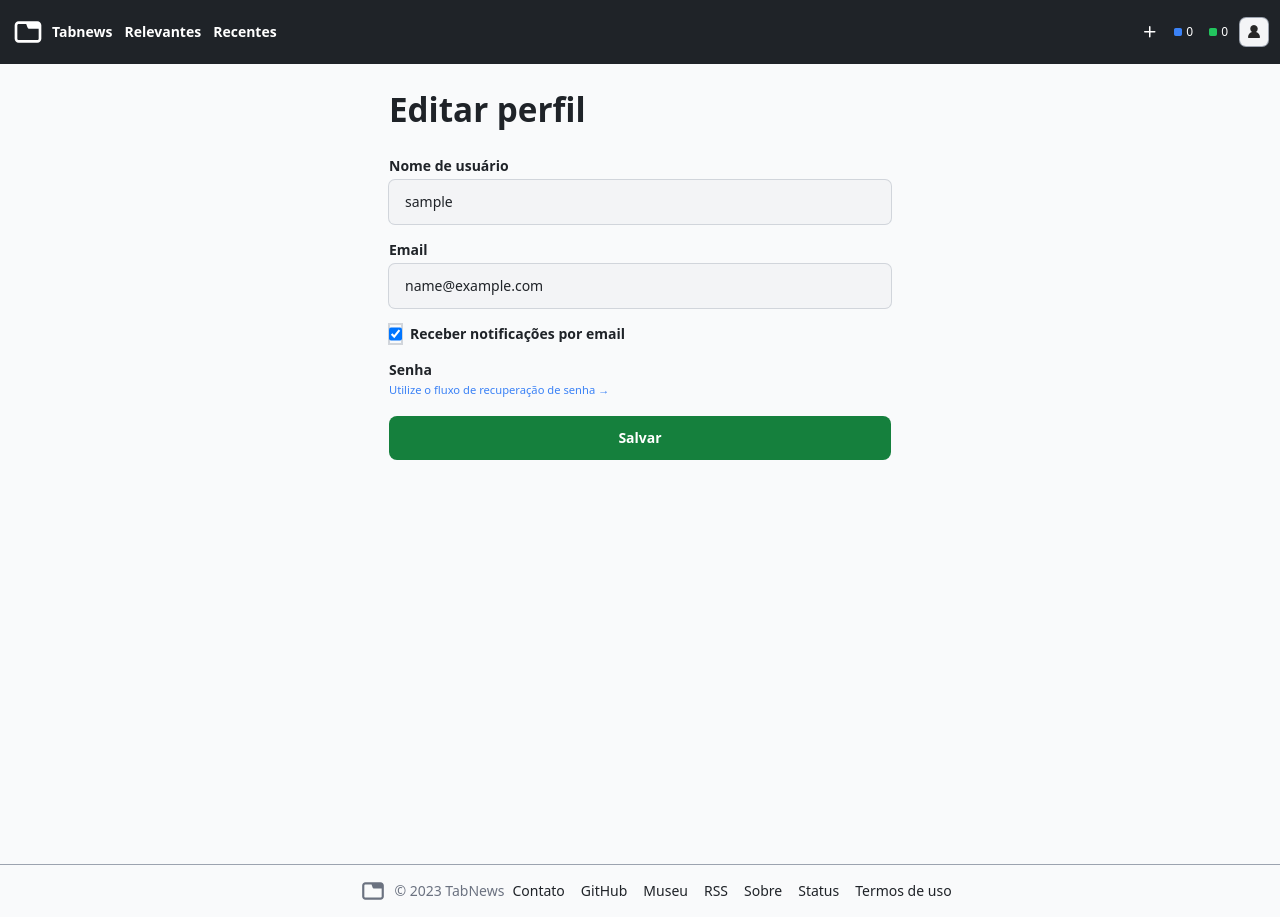
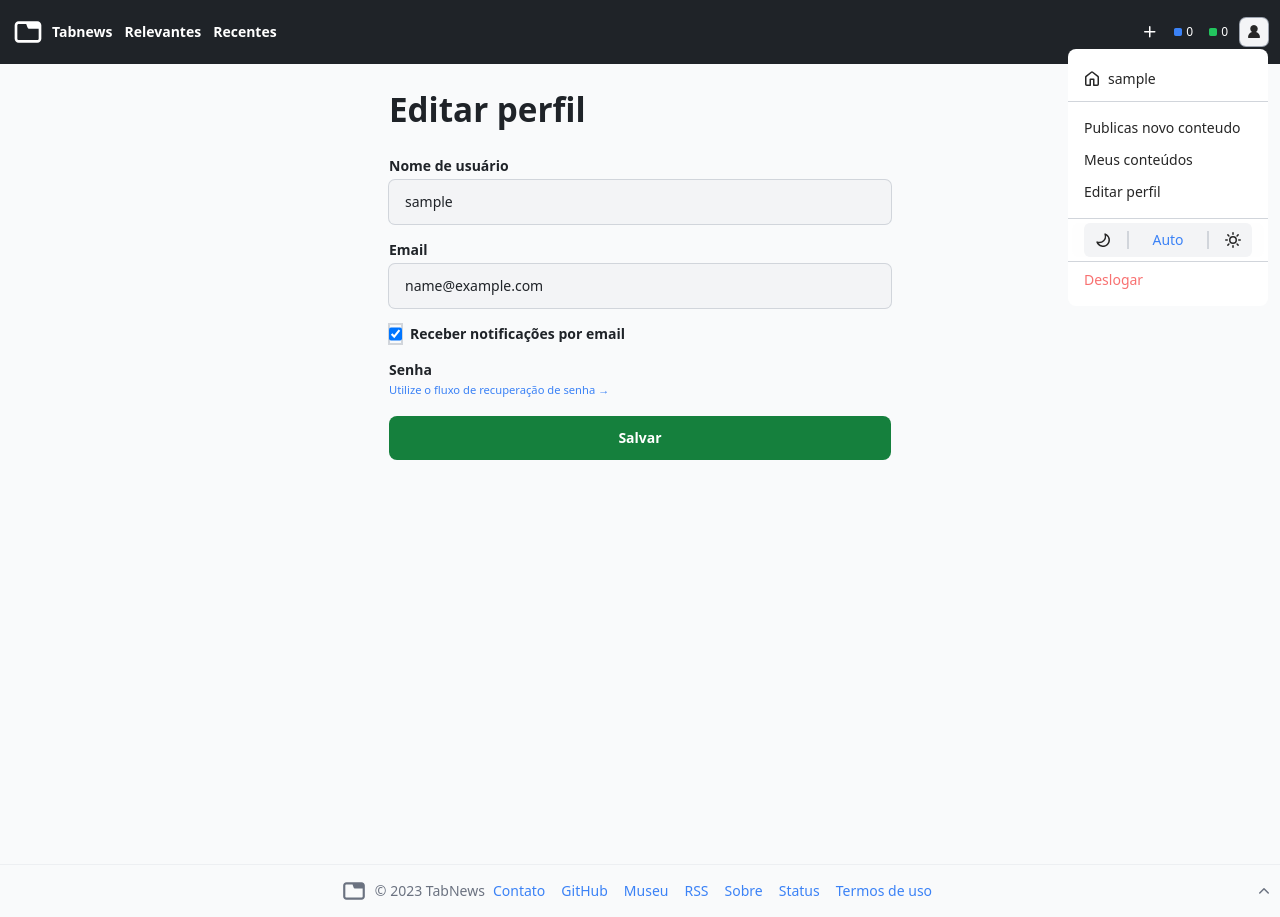
Before and after one commit to Ilopesr/tabnew-django, a Django app: page /perfil/ in a window 1280 px wide. Run offline with Django 4.2, Linux system fonts and the light colour scheme; the visitor is signed in with stand-in values (Sample User, id 1); style sheets or scripts are compiled from the project's sources; some libraries are stand-ins or nearby versions.

Commit message:
feature:dark-mode activated

```diff
--- a/templates/components/footer.html
+++ b/templates/components/footer.html
@@ -1,17 +1,13 @@
-<footer class="w-full border-t-[1px] border-gray-400 text-dark">
+<footer class="w-full border-t-[1px] border-gray-300 border-opacity-30 text-dark flex items-end sm:items-center">
     <div class="container mx-auto flex flex-col sm:flex-row items-center justify-center gap-0 sm:gap-2">
         <div class="w-full sm:w-auto order-2 sm:order-none flex flex-row items-center justify-center pb-4 sm:p-0">
             <div class="pl-8 flex-1 text-gray-500 flex items-center justify-center gap-2 text-md  text-sm">
                 <svg stroke="currentColor" fill="none" stroke-width="0" viewBox="0 0 24 24" height="26" width="26" xmlns="http://www.w3.org/2000/svg"><path fill-rule="evenodd" clip-rule="evenodd" d="M18.9999 4C20.6568 4 21.9999 5.34315 21.9999 7V17C21.9999 18.6569 20.6568 20 18.9999 20H4.99994C3.34308 20 1.99994 18.6569 1.99994 17V7C1.99994 5.34315 3.34308 4 4.99994 4H18.9999ZM19.9999 9.62479H13C12.4478 9.62479 11.8442 9.20507 11.652 8.68732L10.6542 6H4.99994C4.44765 6 3.99994 6.44772 3.99994 7V17C3.99994 17.5523 4.44765 18 4.99994 18H18.9999C19.5522 18 19.9999 17.5523 19.9999 17V9.62479Z" fill="currentColor"></path></svg>
                 <p>&copy; 2023 TabNews</p>
             </div>
-            <div class="sm:hidden flex-3 w-10 items-center pr-2">
-                <button onclick="window.scrollTo({top:0, behavior:'smooth'})" >
-                    <svg aria-hidden="true" focusable="false" role="img" class="octicon octicon-chevron-up" viewBox="0 0 16 16" width="16" height="16" fill="currentColor" style="display: inline-block; user-select: none; vertical-align: text-bottom; overflow: visible;"><path d="M3.22 10.53a.749.749 0 0 1 0-1.06l4.25-4.25a.749.749 0 0 1 1.06 0l4.25 4.25a.749.749 0 1 1-1.06 1.06L8 6.811 4.28 10.53a.749.749 0 0 1-1.06 0Z"></path></svg>
-                </button>
-            </div>
+
         </div>
-        <nav class="order-1 sm:order-none  flex justify-center  py-4  flex flex-wrap gap-4 list-none text-sm ">
+        <nav class="order-1 sm:order-none  flex justify-center  py-4  flex flex-wrap gap-4 list-none text-sm text-blue-500">
             <li>Contato</li>
             <li>GitHub</li>
             <li>Museu</li>
@@ -20,6 +16,11 @@
             <li>Status</li>
             <li>Termos de uso</li>
         </nav>
+
     </div>
-
+    <div class="order-3 w-10 flex items-center justify-end pr-2 text-gray-500 pb-5 sm:pb-0">
+        <button onclick="window.scrollTo({top:0, behavior:'smooth'})" >
+            <svg aria-hidden="true" focusable="false" role="img" class="octicon octicon-chevron-up" viewBox="0 0 16 16" width="16" height="16" fill="currentColor" style="display: inline-block; user-select: none; vertical-align: text-bottom; overflow: visible;"><path d="M3.22 10.53a.749.749 0 0 1 0-1.06l4.25-4.25a.749.749 0 0 1 1.06 0l4.25 4.25a.749.749 0 1 1-1.06 1.06L8 6.811 4.28 10.53a.749.749 0 0 1-1.06 0Z"></path></svg>
+        </button>
+    </div>
 </footer>
--- a/templates/components/navbar.html
+++ b/templates/components/navbar.html
@@ -1,4 +1,5 @@
-<header class="bg-dark w-full">
+{% load static %}
+<header class="bg-dark dark:bg-[##30363d] w-full">
     <div class="px-3 py-4 flex flex-row gap-3 items-center justify-between text-white">
         <div class="flex-2 flex items-center gap-2 font-bold text-sm">
             <svg stroke="currentColor" fill="none" stroke-width="0" viewBox="0 0 24 24" height="32" width="32" xmlns="http://www.w3.org/2000/svg"><path fill-rule="evenodd" clip-rule="evenodd" d="M18.9999 4C20.6568 4 21.9999 5.34315 21.9999 7V17C21.9999 18.6569 20.6568 20 18.9999 20H4.99994C3.34308 20 1.99994 18.6569 1.99994 17V7C1.99994 5.34315 3.34308 4 4.99994 4H18.9999ZM19.9999 9.62479H13C12.4478 9.62479 11.8442 9.20507 11.652 8.68732L10.6542 6H4.99994C4.44765 6 3.99994 6.44772 3.99994 7V17C3.99994 17.5523 4.44765 18 4.99994 18H18.9999C19.5522 18 19.9999 17.5523 19.9999 17V9.62479Z" fill="currentColor"></path></svg>
@@ -29,7 +30,7 @@
                 <p class="text-xs">{{request.user.tab_cash}}</p>
             </div>
             <div class="relative">
-            <details class="text-gray-400">
+                <details open class="text-gray-400">
                     <summary class="w-[28px] h-[28px] ring-[1px] ring-gray-400 rounded-md bg-gray-100 flex items-center justify-center">
                         <svg class="text-neutral-800" aria-hidden="true" focusable="false" role="img" class="octicon octicon-person-fill" viewBox="0 0 16 16" width="16" height="16" fill="currentColor" style="display: inline-block; user-select: none; vertical-align: text-bottom; overflow: visible;"><path d="M4.243 4.757a3.757 3.757 0 1 1 5.851 3.119 6.006 6.006 0 0 1 3.9 5.339.75.75 0 0 1-.715.784H2.721a.75.75 0 0 1-.714-.784 6.006 6.006 0 0 1 3.9-5.34 3.753 3.753 0 0 1-1.664-3.118Z"></path></svg>
                     </summary>
@@ -48,18 +49,22 @@
                             </ul>
                         </li>
                         <li>
-                        <div class="px-3 py-2 rounded-md text-sm cursor-pointer m-1 bg-gray-100 bg-opacity-10">
-                            <div class="py-1 rounded-md flex flex-row  bg-gray-100 divide-x-[1px] divide-gray-300">
-                            <button class="flex-1">
-                                    <svg aria-hidden="true" focusable="false" role="img" class="octicon octicon-moon" viewBox="0 0 16 16" width="16" height="16" fill="currentColor" style="display: inline-block; user-select: none; vertical-align: text-bottom; overflow: visible;"><path d="M9.598 1.591a.749.749 0 0 1 .785-.175 7.001 7.001 0 1 1-8.967 8.967.75.75 0 0 1 .961-.96 5.5 5.5 0 0 0 7.046-7.046.75.75 0 0 1 .175-.786Zm1.616 1.945a7 7 0 0 1-7.678 7.678 5.499 5.499 0 1 0 7.678-7.678Z"></path></svg>
+                            <div class="px-3 rounded-md text-sm cursor-pointer m-1 bg-gray-100 bg-opacity-10">
+                                <div class="rounded-md flex flex-row gap-1  bg-gray-100 ring-opacity-100">
+                                    <button id="switch-dark-mode" class="switch-dark-mode z-10 flex-1 rounded-md hover:bg-gray-200 bg-opacity-20">
+                                        <svg  aria-hidden="true" focusable="false" role="img" class="octicon octicon-moon " viewBox="0 0 16 16" width="16" height="16" fill="currentColor" style="display: inline-block; user-select: none; vertical-align: text-bottom; overflow: visible;"><path d="M9.598 1.591a.749.749 0 0 1 .785-.175 7.001 7.001 0 1 1-8.967 8.967.75.75 0 0 1 .961-.96 5.5 5.5 0 0 0 7.046-7.046.75.75 0 0 1 .175-.786Zm1.616 1.945a7 7 0 0 1-7.678 7.678 5.499 5.499 0 1 0 7.678-7.678Z"></path></svg>
                                     </button>
-                            <button class="flex-1 text-blue-500 px-4">Auto</button>
-                            <button class="flex-1">
-                                    <svg aria-hidden="true" focusable="false" role="img" class="octicon octicon-sun" viewBox="0 0 16 16" width="16" height="16" fill="currentColor" style="display: inline-block; user-select: none; vertical-align: text-bottom; overflow: visible;"><path d="M8 12a4 4 0 1 1 0-8 4 4 0 0 1 0 8Zm0-1.5a2.5 2.5 0 1 0 0-5 2.5 2.5 0 0 0 0 5Zm5.657-8.157a.75.75 0 0 1 0 1.061l-1.061 1.06a.749.749 0 0 1-1.275-.326.749.749 0 0 1 .215-.734l1.06-1.06a.75.75 0 0 1 1.06 0Zm-9.193 9.193a.75.75 0 0 1 0 1.06l-1.06 1.061a.75.75 0 1 1-1.061-1.06l1.06-1.061a.75.75 0 0 1 1.061 0ZM8 0a.75.75 0 0 1 .75.75v1.5a.75.75 0 0 1-1.5 0V.75A.75.75 0 0 1 8 0ZM3 8a.75.75 0 0 1-.75.75H.75a.75.75 0 0 1 0-1.5h1.5A.75.75 0 0 1 3 8Zm13 0a.75.75 0 0 1-.75.75h-1.5a.75.75 0 0 1 0-1.5h1.5A.75.75 0 0 1 16 8Zm-8 5a.75.75 0 0 1 .75.75v1.5a.75.75 0 0 1-1.5 0v-1.5A.75.75 0 0 1 8 13Zm3.536-1.464a.75.75 0 0 1 1.06 0l1.061 1.06a.75.75 0 0 1-1.06 1.061l-1.061-1.06a.75.75 0 0 1 0-1.061ZM2.343 2.343a.75.75 0 0 1 1.061 0l1.06 1.061a.751.751 0 0 1-.018 1.042.751.751 0 0 1-1.042.018l-1.06-1.06a.75.75 0 0 1 0-1.06Z"></path></svg>
+                                    <hr class="py-2 h-2 my-2 border-[0.0300rem] border-gray-300">
+                                    <button id="switch-mode-auto" class="flex-1 text-blue-500 px-4 hover:bg-gray-200 bg-opacity-20 rounded-md">Auto</button>
+                                    <hr class="py-2 h-2 my-2 border-[0.0300rem] border-gray-300">
+                                    <button id="switch-light-mode" class="switch-dark-mode z-10 flex-1 rounded-md hover:bg-gray-200 bg-opacity-20">
+                                        <svg  aria-hidden="true" focusable="false" role="img" class="octicon octicon-sun" viewBox="0 0 16 16" width="16" height="16" fill="currentColor" style="display: inline-block; user-select: none; vertical-align: text-bottom; overflow: visible;"><path d="M8 12a4 4 0 1 1 0-8 4 4 0 0 1 0 8Zm0-1.5a2.5 2.5 0 1 0 0-5 2.5 2.5 0 0 0 0 5Zm5.657-8.157a.75.75 0 0 1 0 1.061l-1.061 1.06a.749.749 0 0 1-1.275-.326.749.749 0 0 1 .215-.734l1.06-1.06a.75.75 0 0 1 1.06 0Zm-9.193 9.193a.75.75 0 0 1 0 1.06l-1.06 1.061a.75.75 0 1 1-1.061-1.06l1.06-1.061a.75.75 0 0 1 1.061 0ZM8 0a.75.75 0 0 1 .75.75v1.5a.75.75 0 0 1-1.5 0V.75A.75.75 0 0 1 8 0ZM3 8a.75.75 0 0 1-.75.75H.75a.75.75 0 0 1 0-1.5h1.5A.75.75 0 0 1 3 8Zm13 0a.75.75 0 0 1-.75.75h-1.5a.75.75 0 0 1 0-1.5h1.5A.75.75 0 0 1 16 8Zm-8 5a.75.75 0 0 1 .75.75v1.5a.75.75 0 0 1-1.5 0v-1.5A.75.75 0 0 1 8 13Zm3.536-1.464a.75.75 0 0 1 1.06 0l1.061 1.06a.75.75 0 0 1-1.06 1.061l-1.061-1.06a.75.75 0 0 1 0-1.061ZM2.343 2.343a.75.75 0 0 1 1.061 0l1.06 1.061a.751.751 0 0 1-.018 1.042.751.751 0 0 1-1.042.018l-1.06-1.06a.75.75 0 0 1 0-1.06Z"></path></svg>
                                     </button>
                                 </div>
                             </div>
+                            <script>
 
+                            </script>
                         </li>
                         <li >
                             <a href="{% url 'logout' %}">
@@ -72,10 +77,18 @@
                 </details>
             </div>
         {% else %}
-
-        <button id="dark-mode" class="light-mode" onclick="">
-            {% include "utils/svgs/moon_svg.html" %}
+            <button id="dark-mode" class="light-mode" onclick="" >
+                <svg aria-hidden="true" focusable="false" role="img" class="octicon octicon-moon icon dark-mode-icon" viewBox="0 0 16 16" width="16" height="16" fill="currentColor" style="display: inline-block; user-select: none; vertical-align: text-bottom; overflow: visible;">
+                    <path d="M9.598 1.591a.749.749 0 0 1 .785-.175 7.001 7.001 0 1 1-8.967 8.967.75.75 0 0 1 .961-.96 5.5 5.5 0 0 0 7.046-7.046.75.75 0 0 1 .175-.786Zm1.616 1.945a7 7 0 0 1-7.678 7.678 5.499 5.499 0 1 0 7.678-7.678Z"></path>
+                </svg>
+                <svg aria-hidden="true" focusable="false" role="img" class="octicon octicon-sun icon light-mode-icon" viewBox="0 0 16 16" width="16"
+                     height="16" fill="currentColor" style="display: inline-block; user-select: none; vertical-align: text-bottom; overflow: visible;">
+                    <path d="M8 12a4 4 0 1 1 0-8 4 4 0 0 1 0 8Zm0-1.5a2.5 2.5 0 1 0 0-5 2.5 2.5 0 0 0 0 5Zm5.657-8.157a.75.75 0 0 1 0 1.061l-1.061 1.06a.749.749 0 0 1-1.275-.326.749.749 0 0 1 .215-.734l1.06-1.06a.75.75 0 0 1 1.06 0Zm-9.193 9.193a.75.75 0 0 1 0 1.06l-1.06 1.061a.75.75 0 1 1-1.061-1.06l1.06-1.061a.75.75 0 0 1 1.061 0ZM8 0a.75.75 0 0 1 .75.75v1.5a.75.75 0 0 1-1.5 0V.75A.75.75 0 0 1 8 0ZM3 8a.75.75 0 0 1-.75.75H.75a.75.75 0 0 1 0-1.5h1.5A.75.75 0 0 1 3 8Zm13 0a.75.75 0 0 1-.75.75h-1.5a.75.75 0 0 1 0-1.5h1.5A.75.75 0 0 1 16 8Zm-8 5a.75.75 0 0 1 .75.75v1.5a.75.75 0 0 1-1.5 0v-1.5A.75.75 0 0 1 8 13Zm3.536-1.464a.75.75 0 0 1 1.06 0l1.061 1.06a.75.75 0 0 1-1.06 1.061l-1.061-1.06a.75.75 0 0 1 0-1.061ZM2.343 2.343a.75.75 0 0 1 1.061 0l1.06 1.061a.751.751 0 0 1-.018 1.042.751.751 0 0 1-1.042.018l-1.06-1.06a.75.75 0 0 1 0-1.06Z">
+                    </path>
+                </svg>
             </button>
+            <script>
+            </script>
 
 
             <div class="text-sm font-semibold">
```
Lines whose indentation alone changed are shown as unchanged.
